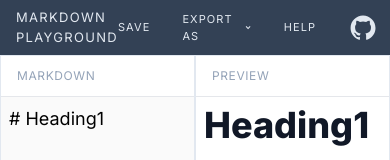
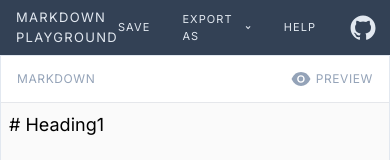
Before and after one commit to Joksa132/markdown-playground, a Next.js app: page /help in a window 390 px wide. Shown: the top 160 px of the page. Built offline with nearby package versions, Linux system fonts and the light colour scheme.

Commit message:
make responsive

```diff
--- a/components/MarkdownInput.tsx
+++ b/components/MarkdownInput.tsx
@@ -1,22 +1,32 @@
 import CodeMirror from "@uiw/react-codemirror";
 import { EditorView } from "@codemirror/view";
+import { AiFillEye } from "react-icons/ai"
 
 type Props = {
   markdown: string;
   setMarkdownInput: React.Dispatch<React.SetStateAction<string>>;
   isMain: boolean;
+  setShowPreview: React.Dispatch<React.SetStateAction<boolean>>;
+  showPreview: boolean;
 }
 
-export default function MarkdownInput({ markdown, setMarkdownInput, isMain }: Props) {
+export default function MarkdownInput({ markdown, setMarkdownInput, isMain, setShowPreview, showPreview }: Props) {
 
   const handleMarkdownChange = (markdown: string) => {
     setMarkdownInput(markdown)
   }
 
   return (
-    <div className="w-1/2 border-[1px] border-slate-200 flex flex-col">
-      <div className="px-4 py-3">
+    <div className={`w-1/2 max-[600px]:w-full border-[1px] border-slate-200 ${showPreview ? 'max-[600px]:hidden' : 'max-[600px]:flex max-[600px]:flex-col'}`}>
+      <div className="px-4 py-3 flex justify-between items-center">
         <h2 className="uppercase text-xs text-slate-400 tracking-wider">markdown</h2>
+        <span
+          className="hidden max-[600px]:flex items-center gap-1 cursor-pointer uppercase text-xs text-slate-400 tracking-wider"
+          onClick={() => setShowPreview(true)}
+        >
+          <AiFillEye size={22} />
+          preview
+        </span>
       </div>
       {
         isMain ?
--- a/components/MarkdownPreview.tsx
+++ b/components/MarkdownPreview.tsx
@@ -1,16 +1,26 @@
 import ReactMarkdown from "react-markdown";
 import remarkGfm from 'remark-gfm'
+import { AiFillEyeInvisible } from "react-icons/ai"
 
 type Props = {
   markdown: string;
+  setShowPreview: React.Dispatch<React.SetStateAction<boolean>>;
+  showPreview: boolean;
 }
 
-export default function MarkdownPreview({ markdown }: Props) {
+export default function MarkdownPreview({ markdown, setShowPreview, showPreview }: Props) {
 
   return (
-    <div className="w-1/2 border-[1px] border-slate-200 flex flex-col">
-      <div className="px-4 py-3">
+    <div className={`w-1/2 max-[600px]:w-full border-[1px] border-slate-200 ${showPreview ? 'max-[600px]:flex max-[600px]:flex-col' : 'max-[600px]:hidden'}`}>
+      <div className="px-4 py-3 flex justify-between items-center">
         <h2 className="uppercase text-xs text-slate-400 tracking-wider">preview</h2>
+        <span
+          className="hidden max-[600px]:flex items-center gap-1 cursor-pointer uppercase text-xs text-slate-400 tracking-wider"
+          onClick={() => setShowPreview(false)}
+        >
+          <AiFillEyeInvisible size={22} />
+          markdown
+        </span>
       </div>
       <div className="border-t-[1px] h-[calc(100vh-88px)] overflow-y-scroll p-2 break-words w-full">
         <ReactMarkdown remarkPlugins={[remarkGfm]} className="prose">
```
